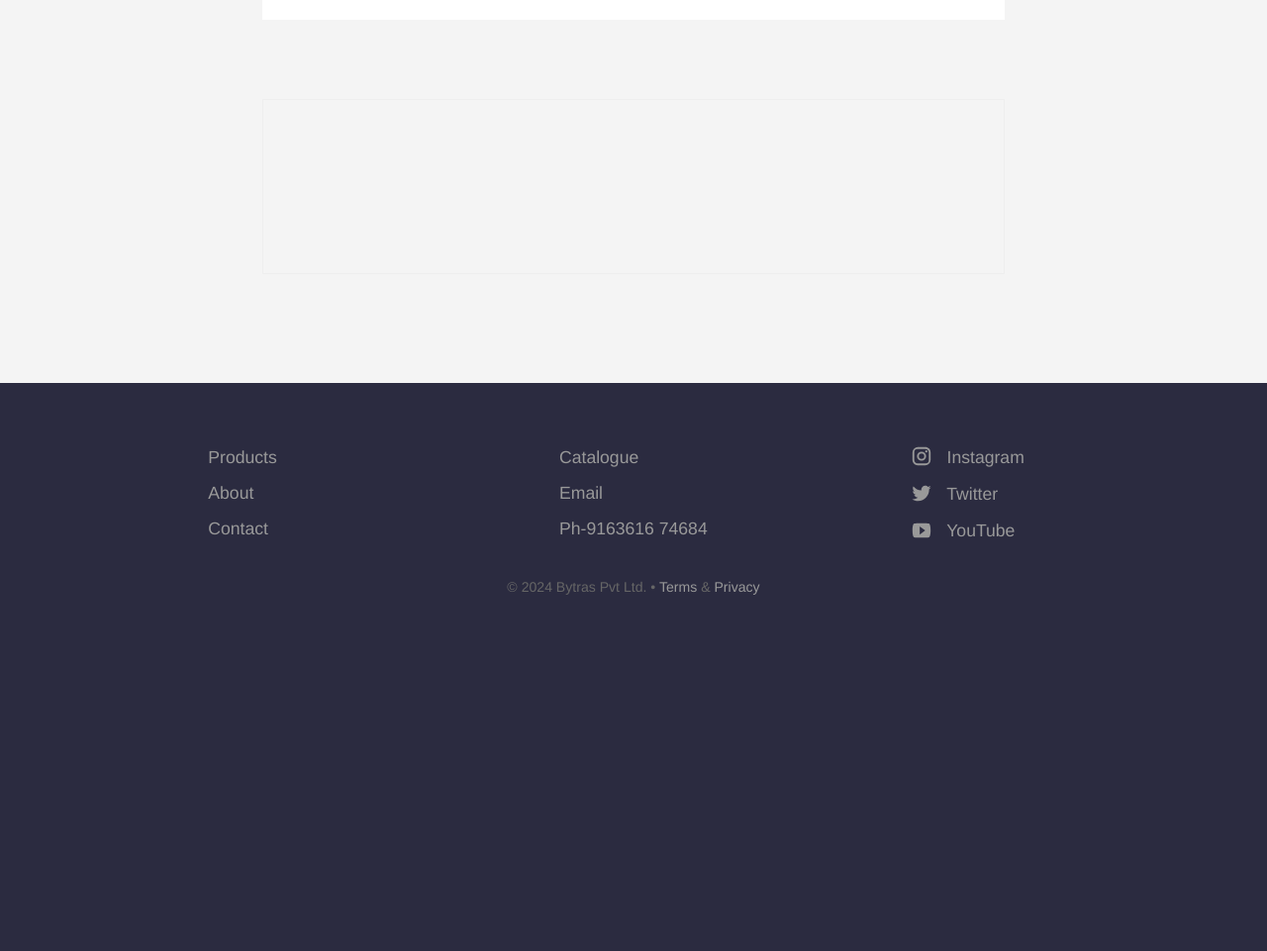
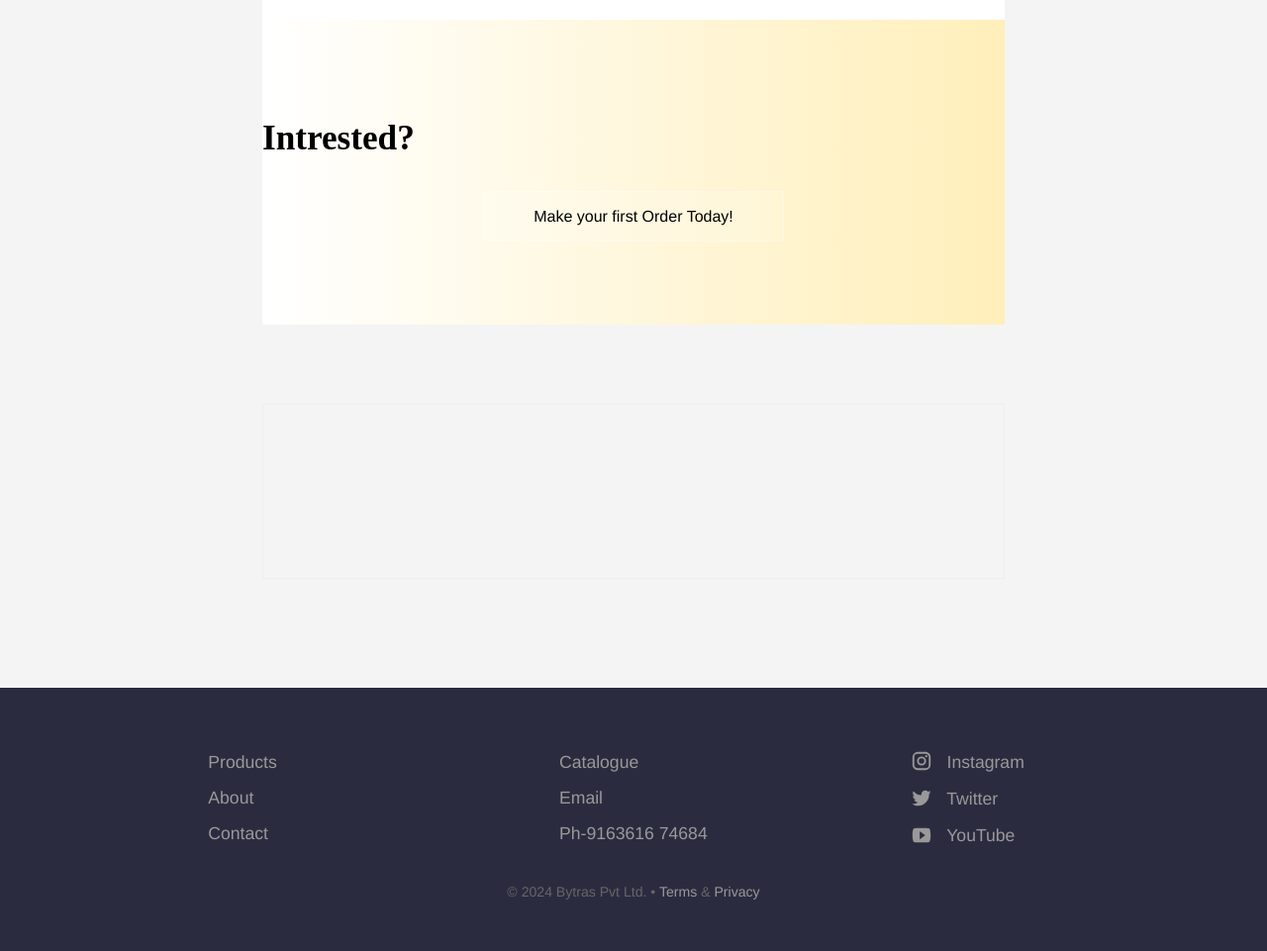
Before and after one commit to sujayadkesar/bytras, a Jekyll site: the page built from _posts/2024-08-12-gallary.md, in a window 1280 px wide. Shown: the part 3072-4033 px from the top of the page at 99% size. Built offline with Jekyll 4.4.1, drawn with Linux system fonts in a browser that asks for light colours; before the commit the page ends 3725 px from its top, so only the background shows below that; some of the changed lines change nothing that is shown.

Commit message:
intrested

```diff
--- a/_posts/2024-08-12-gallary.md
+++ b/_posts/2024-08-12-gallary.md
@@ -320,27 +320,12 @@ Our sheets can be cut, designed and crafted into a variety of new products for t
 			<p class="image-description">Worktops</p>
 		</div>
 	</section>
-<!-- <style>
-  .offer-box {
-  display: flex;
-  justify-content: center;
-  align-items: center;
-  padding: 20px;
-  background-color: #fff; /* Background color of the box */
-  border-radius: 10px; /* Rounded corners */
-  box-shadow: 0 10px 20px rgba(0, 0, 0, 0.2), 0 6px 6px rgba(0, 0, 0, 0.15); /* Layered shadow */
-  margin: 20px auto; /* Center the box horizontally */
-  max-width: 600px; /* Limit the box width */
-}
 
-<!-- .offer-box h2 {
-  font-family: 'Raleway', sans-serif; /* Use Raleway font */
-  font-size: 24px; /* Adjust font size */
-  font-weight: 700; /* Bold text */
-  color: #333; /* Text color */
-  margin: 0; /* Remove default margin */
-  text-align: center; /* Center the text */
-}
-
-  </style> -->
-</section>
+  	<section class="bottom-cta"  style="background: #FFEFBA;  /* fallback for old browsers */
+	background: -webkit-linear-gradient(to right, #FFFFFF, #FFEFBA);  /* Chrome 10-25, Safari 5.1-6 */
+	background: linear-gradient(to right, #FFFFFF, #FFEFBA); /* W3C, IE 10+/ Edge, Firefox 16+, Chrome 26+, Opera 12+, Safari 7+ */
+	position: relative;
+	overflow: hidden;">
+		<h2 class="editable" style="color: black;"><strong>Intrested?</strong></h2>
+		<div class="button alt" style="color: black;"><a style="color: black;" href="{{ site.baseurl }}/contact/">Make your first Order Today!</a></div>
+	</section>
```
